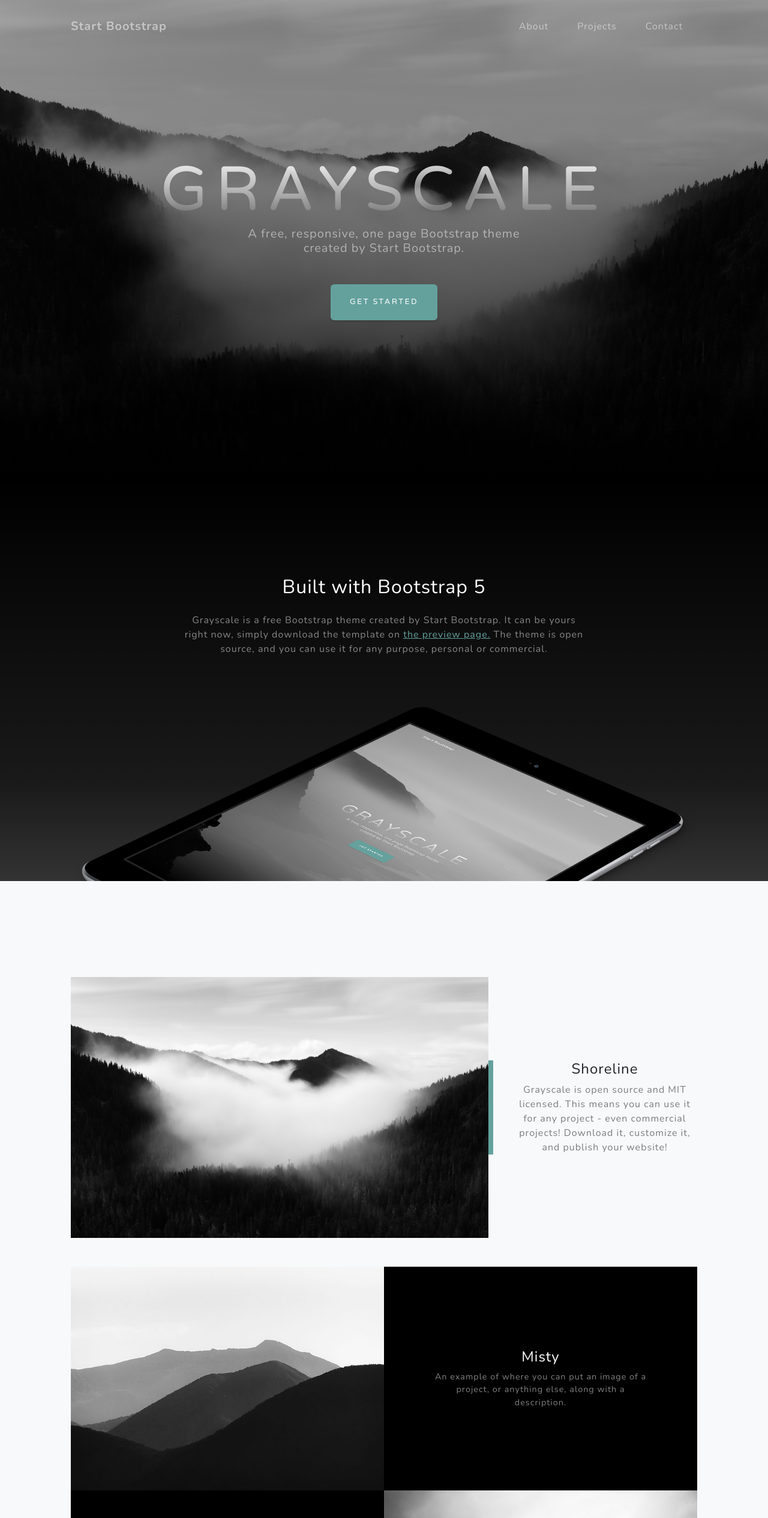
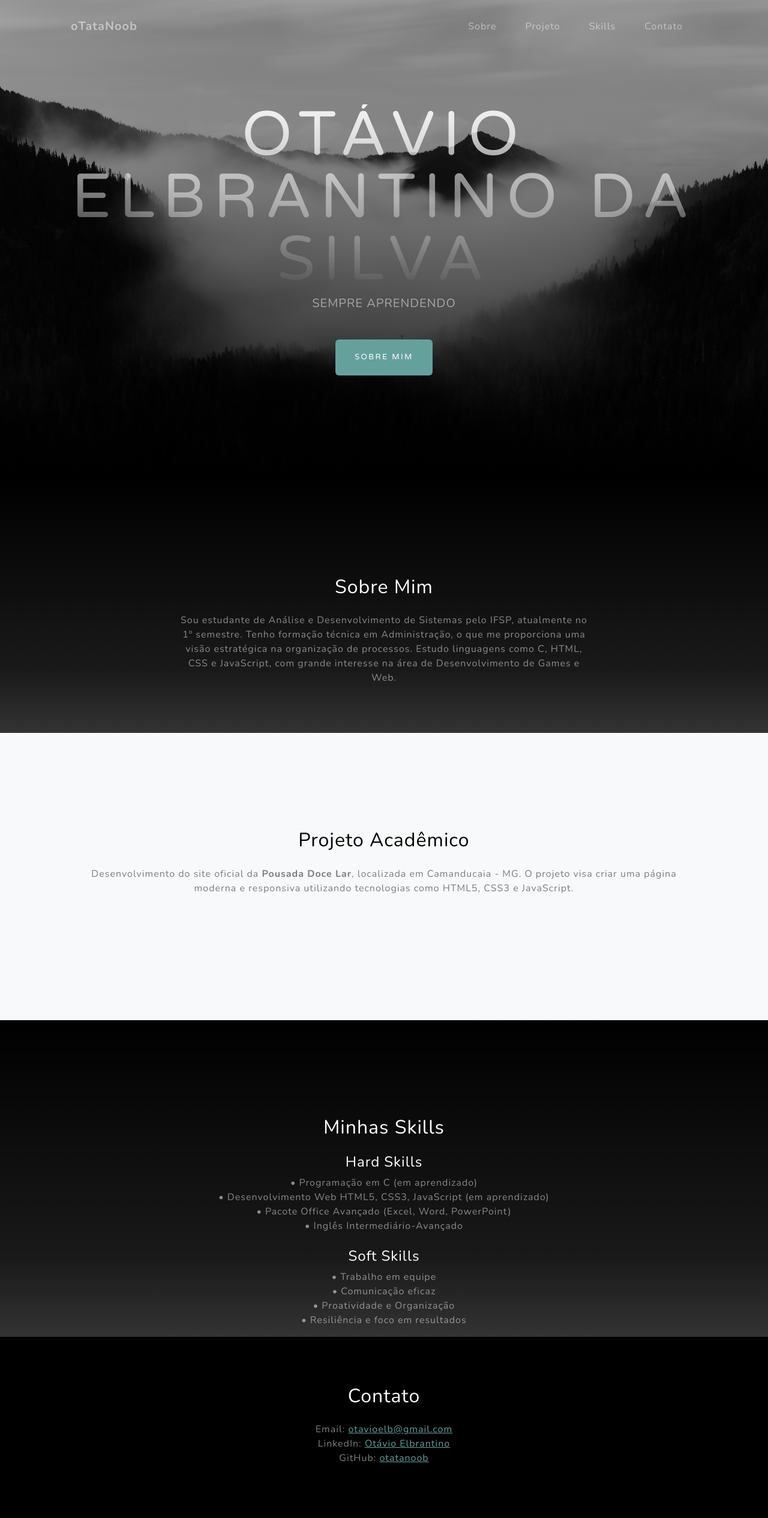
Before and after one commit to otatanoob/otatanoob.github.io, a plain HTML site: page index.html in a window 1280 px wide. Shown: the top 2531 px of the page at 60% size. Drawn offline with nearby package versions, Linux system fonts and the light colour scheme.

Commit message:
Update index.html

```diff
--- a/index.html
+++ b/index.html
@@ -1,197 +1,124 @@
 <!DOCTYPE html>
-<html lang="en">
+<html lang="pt-BR">
 <head>
     <meta charset="utf-8" />
     <meta name="viewport" content="width=device-width, initial-scale=1, shrink-to-fit=no" />
-        <meta name="description" content="" />
-        <meta name="author" content="" />
-        <title>oTataNoob</title>
+    <meta name="description" content="Portfólio de Otávio Elbrantino da Silva" />
+    <meta name="author" content="Otávio Elbrantino" />
+    <title>Otávio Elbrantino</title>
     <link rel="icon" type="image/x-icon" href="assets/favicon.ico" />
-        <!-- Font Awesome icons (free version)-->
     <script src="https://use.fontawesome.com/releases/v6.3.0/js/all.js" crossorigin="anonymous"></script>
-        <!-- Google fonts-->
     <link href="https://fonts.googleapis.com/css?family=Varela+Round" rel="stylesheet" />
     <link href="https://fonts.googleapis.com/css?family=Nunito:200,200i,300,300i,400,400i,600,600i,700,700i,800,800i,900,900i" rel="stylesheet" />
-        <!-- Core theme CSS (includes Bootstrap)-->
     <link href="css/styles.css" rel="stylesheet" />
 </head>
+
 <body id="page-top">
-        <!-- Navigation-->
+    <!-- Navigation -->
     <nav class="navbar navbar-expand-lg navbar-light fixed-top" id="mainNav">
         <div class="container px-4 px-lg-5">
-                <a class="navbar-brand" href="#page-top">Start Bootstrap</a>
-                <button class="navbar-toggler navbar-toggler-right" type="button" data-bs-toggle="collapse" data-bs-target="#navbarResponsive" aria-controls="navbarResponsive" aria-expanded="false" aria-label="Toggle navigation">
-                    Menu
-                    <i class="fas fa-bars"></i>
+            <a class="navbar-brand" href="#page-top">oTataNoob</a>
+            <button class="navbar-toggler navbar-toggler-right" type="button" data-bs-toggle="collapse"
+                data-bs-target="#navbarResponsive" aria-controls="navbarResponsive" aria-expanded="false"
+                aria-label="Toggle navigation">
+                Menu <i class="fas fa-bars"></i>
             </button>
             <div class="collapse navbar-collapse" id="navbarResponsive">
                 <ul class="navbar-nav ms-auto">
-                        <li class="nav-item"><a class="nav-link" href="#about">About</a></li>
-                        <li class="nav-item"><a class="nav-link" href="#projects">Projects</a></li>
-                        <li class="nav-item"><a class="nav-link" href="#signup">Contact</a></li>
+                    <li class="nav-item"><a class="nav-link" href="#about">Sobre</a></li>
+                    <li class="nav-item"><a class="nav-link" href="#projects">Projeto</a></li>
+                    <li class="nav-item"><a class="nav-link" href="#skills">Skills</a></li>
+                    <li class="nav-item"><a class="nav-link" href="#contact">Contato</a></li>
                 </ul>
             </div>
         </div>
     </nav>
-        <!-- Masthead-->
+
+    <!-- Masthead -->
     <header class="masthead">
         <div class="container px-4 px-lg-5 d-flex h-100 align-items-center justify-content-center">
             <div class="d-flex justify-content-center">
                 <div class="text-center">
-                        <h1 class="mx-auto my-0 text-uppercase">Grayscale</h1>
-                        <h2 class="text-white-50 mx-auto mt-2 mb-5">A free, responsive, one page Bootstrap theme created by Start Bootstrap.</h2>
-                        <a class="btn btn-primary" href="#about">Get Started</a>
+                    <h1 class="mx-auto my-0 text-uppercase">Otávio Elbrantino da Silva</h1>
+                    <h2 class="text-white-50 mx-auto mt-2 mb-5">SEMPRE APRENDENDO</h2>
+                    <a class="btn btn-primary" href="#about">SOBRE MIM</a>
                 </div>
             </div>
         </div>
     </header>
-        <!-- About-->
+
+    <!-- About -->
     <section class="about-section text-center" id="about">
         <div class="container px-4 px-lg-5">
             <div class="row gx-4 gx-lg-5 justify-content-center">
                 <div class="col-lg-8">
-                        <h2 class="text-white mb-4">Built with Bootstrap 5</h2>
+                    <h2 class="text-white mb-4">Sobre Mim</h2>
                     <p class="text-white-50">
-                            Grayscale is a free Bootstrap theme created by Start Bootstrap. It can be yours right now, simply download the template on
-                            <a href="https://startbootstrap.com/theme/grayscale/">the preview page.</a>
-                            The theme is open source, and you can use it for any purpose, personal or commercial.
+                        Sou estudante de Análise e Desenvolvimento de Sistemas pelo IFSP, atualmente no 1º semestre.
+                        Tenho formação técnica em Administração, o que me proporciona uma visão estratégica na organização de processos.
+                        Estudo linguagens como C, HTML, CSS e JavaScript, com grande interesse na área de Desenvolvimento de Games e Web.
                     </p>
-                    </div>
-                </div>
-                <img class="img-fluid" src="assets/img/ipad.png" alt="..." />
-            </div>
-        </section>
-        <!-- Projects-->
-        <section class="projects-section bg-light" id="projects">
-            <div class="container px-4 px-lg-5">
-                <!-- Featured Project Row-->
-                <div class="row gx-0 mb-4 mb-lg-5 align-items-center">
-                    <div class="col-xl-8 col-lg-7"><img class="img-fluid mb-3 mb-lg-0" src="assets/img/bg-masthead.jpg" alt="..." /></div>
-                    <div class="col-xl-4 col-lg-5">
-                        <div class="featured-text text-center text-lg-left">
-                            <h4>Shoreline</h4>
-                            <p class="text-black-50 mb-0">Grayscale is open source and MIT licensed. This means you can use it for any project - even commercial projects! Download it, customize it, and publish your website!</p>
-                        </div>
-                    </div>
-                </div>
-                <!-- Project One Row-->
-                <div class="row gx-0 mb-5 mb-lg-0 justify-content-center">
-                    <div class="col-lg-6"><img class="img-fluid" src="assets/img/demo-image-01.jpg" alt="..." /></div>
-                    <div class="col-lg-6">
-                        <div class="bg-black text-center h-100 project">
-                            <div class="d-flex h-100">
-                                <div class="project-text w-100 my-auto text-center text-lg-left">
-                                    <h4 class="text-white">Misty</h4>
-                                    <p class="mb-0 text-white-50">An example of where you can put an image of a project, or anything else, along with a description.</p>
-                                </div>
-                            </div>
-                        </div>
-                    </div>
-                </div>
-                <!-- Project Two Row-->
-                <div class="row gx-0 justify-content-center">
-                    <div class="col-lg-6"><img class="img-fluid" src="assets/img/demo-image-02.jpg" alt="..." /></div>
-                    <div class="col-lg-6 order-lg-first">
-                        <div class="bg-black text-center h-100 project">
-                            <div class="d-flex h-100">
-                                <div class="project-text w-100 my-auto text-center text-lg-right">
-                                    <h4 class="text-white">Mountains</h4>
-                                    <p class="mb-0 text-white-50">Another example of a project with its respective description. These sections work well responsively as well!</p>
-                                </div>
-                            </div>
-                        </div>
                 </div>
             </div>
         </div>
     </section>
-        <!-- Signup-->
-        <section class="signup-section" id="signup">
+
+    <!-- Project -->
+    <section class="projects-section bg-light" id="projects">
         <div class="container px-4 px-lg-5">
-                <div class="row gx-4 gx-lg-5">
-                    <div class="col-md-10 col-lg-8 mx-auto text-center">
-                        <i class="far fa-paper-plane fa-2x mb-2 text-white"></i>
-                        <h2 class="text-white mb-5">Subscribe to receive updates!</h2>
-                        <!-- * * * * * * * * * * * * * * *-->
-                        <!-- * * SB Forms Contact Form * *-->
-                        <!-- * * * * * * * * * * * * * * *-->
-                        <!-- This form is pre-integrated with SB Forms.-->
-                        <!-- To make this form functional, sign up at-->
-                        <!-- https://startbootstrap.com/solution/contact-forms-->
-                        <!-- to get an API token!-->
-                        <form class="form-signup" id="contactForm" data-sb-form-api-token="API_TOKEN">
-                            <!-- Email address input-->
-                            <div class="row input-group-newsletter">
-                                <div class="col"><input class="form-control" id="emailAddress" type="email" placeholder="Enter email address..." aria-label="Enter email address..." data-sb-validations="required,email" /></div>
-                                <div class="col-auto"><button class="btn btn-primary disabled" id="submitButton" type="submit">Notify Me!</button></div>
-                            </div>
-                            <div class="invalid-feedback mt-2" data-sb-feedback="emailAddress:required">An email is required.</div>
-                            <div class="invalid-feedback mt-2" data-sb-feedback="emailAddress:email">Email is not valid.</div>
-                            <!-- Submit success message-->
-                            <!---->
-                            <!-- This is what your users will see when the form-->
-                            <!-- has successfully submitted-->
-                            <div class="d-none" id="submitSuccessMessage">
-                                <div class="text-center mb-3 mt-2 text-white">
-                                    <div class="fw-bolder">Form submission successful!</div>
-                                    To activate this form, sign up at
-                                    <br />
-                                    <a href="https://startbootstrap.com/solution/contact-forms">https://startbootstrap.com/solution/contact-forms</a>
+            <div class="text-center mb-5">
+                <h2 class="text-black mb-4">Projeto Acadêmico</h2>
+                <p class="text-black-50">
+                    Desenvolvimento do site oficial da <strong>Pousada Doce Lar</strong>, localizada em Camanducaia - MG. O projeto visa criar uma página moderna e responsiva utilizando tecnologias como HTML5, CSS3 e JavaScript.
+
+                </p>
             </div>
         </div>
-                            <!-- Submit error message-->
-                            <!---->
-                            <!-- This is what your users will see when there is-->
-                            <!-- an error submitting the form-->
-                            <div class="d-none" id="submitErrorMessage"><div class="text-center text-danger mb-3 mt-2">Error sending message!</div></div>
-                        </form>
+    </section>
+
+    <!-- Skills -->
+    <section class="about-section text-center" id="skills">
+        <div class="container px-4 px-lg-5">
+            <div class="row gx-4 gx-lg-5 justify-content-center">
+                <div class="col-lg-8">
+                    <h2 class="text-white mb-4">Minhas Skills</h2>
+                    <h4 class="text-white">Hard Skills</h4>
+                    <ul class="list-unstyled text-white-50">
+                        <li>• Programação em C (em aprendizado)</li>
+                        <li>• Desenvolvimento Web HTML5, CSS3, JavaScript (em aprendizado)</li>
+                        <li>• Pacote Office Avançado (Excel, Word, PowerPoint)</li>
+                        <li>• Inglês Intermediário-Avançado</li>
+                    </ul>
+                    <h4 class="text-white mt-4">Soft Skills</h4>
+                    <ul class="list-unstyled text-white-50">
+                        <li>• Trabalho em equipe</li>
+                        <li>• Comunicação eficaz</li>
+                        <li>• Proatividade e Organização</li>
+                        <li>• Resiliência e foco em resultados</li>
+                    </ul>
                 </div>
             </div>
         </div>
     </section>
-        <!-- Contact-->
-        <section class="contact-section bg-black">
+
+    <!-- Contact -->
+    <section class="contact-section bg-black" id="contact">
         <div class="container px-4 px-lg-5">
-                <div class="row gx-4 gx-lg-5">
-                    <div class="col-md-4 mb-3 mb-md-0">
-                        <div class="card py-4 h-100">
-                            <div class="card-body text-center">
-                                <i class="fas fa-map-marked-alt text-primary mb-2"></i>
-                                <h4 class="text-uppercase m-0">Address</h4>
-                                <hr class="my-4 mx-auto" />
-                                <div class="small text-black-50">4923 Market Street, Orlando FL</div>
+            <div class="row gx-4 gx-lg-5 justify-content-center">
+                <div class="col-lg-8 text-center">
+                    <h2 class="text-white mb-4">Contato</h2>
+                    <p class="text-white-50">
+                        Email: <a href="mailto:otavioelb@gmail.com">otavioelb@gmail.com</a><br>
+                        LinkedIn: <a href="https://www.linkedin.com/in/otávio-elbrantino-607a06345/" target="_blank">Otávio Elbrantino</a><br>
+                        GitHub: <a href="https://github.com/otatanoob" target="_blank">otatanoob</a>
+                    </p>
                 </div>
             </div>
         </div>
-                    <div class="col-md-4 mb-3 mb-md-0">
-                        <div class="card py-4 h-100">
-                            <div class="card-body text-center">
-                                <i class="fas fa-envelope text-primary mb-2"></i>
-                                <h4 class="text-uppercase m-0">Email</h4>
-                                <hr class="my-4 mx-auto" />
-                                <div class="small text-black-50"><a href="#!">hello@yourdomain.com</a></div>
-                            </div>
-                        </div>
-                    </div>
-                    <div class="col-md-4 mb-3 mb-md-0">
-                        <div class="card py-4 h-100">
-                            <div class="card-body text-center">
-                                <i class="fas fa-mobile-alt text-primary mb-2"></i>
-                                <h4 class="text-uppercase m-0">Phone</h4>
-                                <hr class="my-4 mx-auto" />
-                                <div class="small text-black-50">+1 (555) 902-8832</div>
-                            </div>
-                        </div>
-                    </div>
-                </div>
-                <div class="social d-flex justify-content-center">
-                    <a class="mx-2" href="#!"><i class="fab fa-twitter"></i></a>
-                    <a class="mx-2" href="#!"><i class="fab fa-facebook-f"></i></a>
-                    <a class="mx-2" href="#!"><i class="fab fa-github"></i></a>
-                </div>
-            </div>
     </section>
+
         <!-- Footer-->
-        <footer class="footer bg-black small text-center text-white-50"><div class="container px-4 px-lg-5">Copyright &copy; Your Website 2023</div></footer>
+        <footer class="footer bg-black small text-center text-white-50"><div class="container px-4 px-lg-5">Copyright &copy; Otávio Elbrantino da Silva 2025</div></footer>
         <!-- Bootstrap core JS-->
         <script src="https://cdn.jsdelivr.net/npm/bootstrap@5.2.3/dist/js/bootstrap.bundle.min.js"></script>
         <!-- Core theme JS-->
```
Lines whose indentation alone changed are shown as unchanged.
